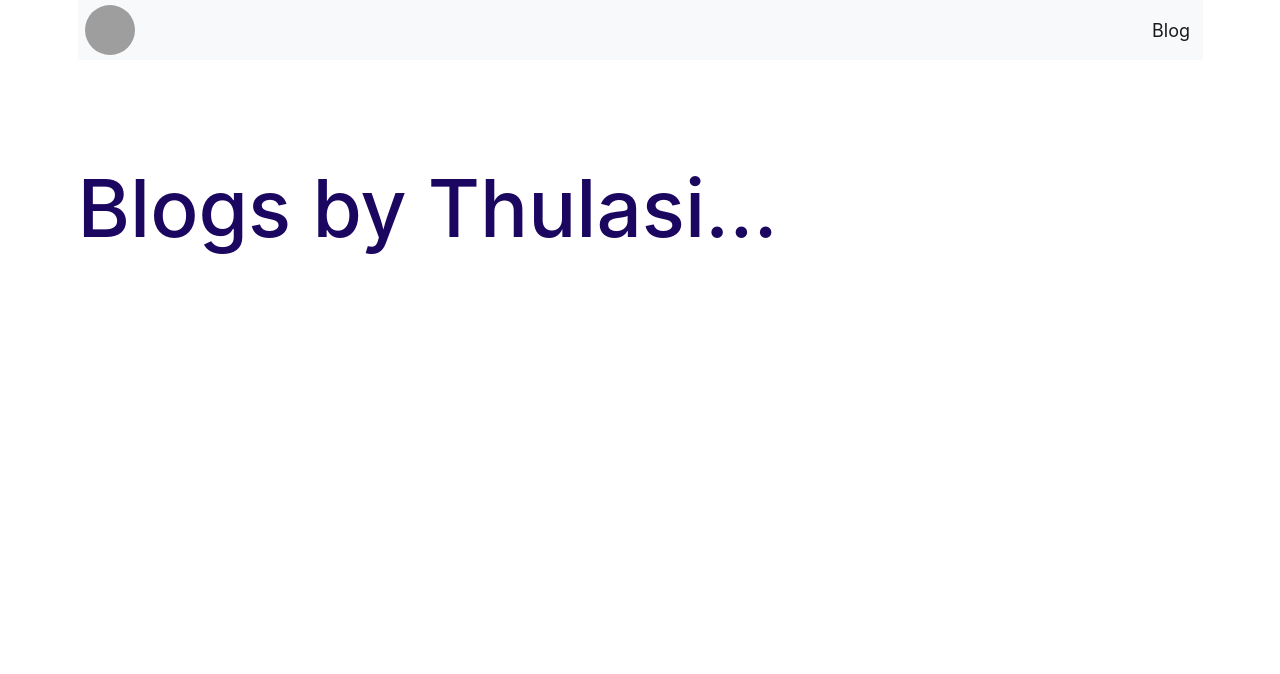
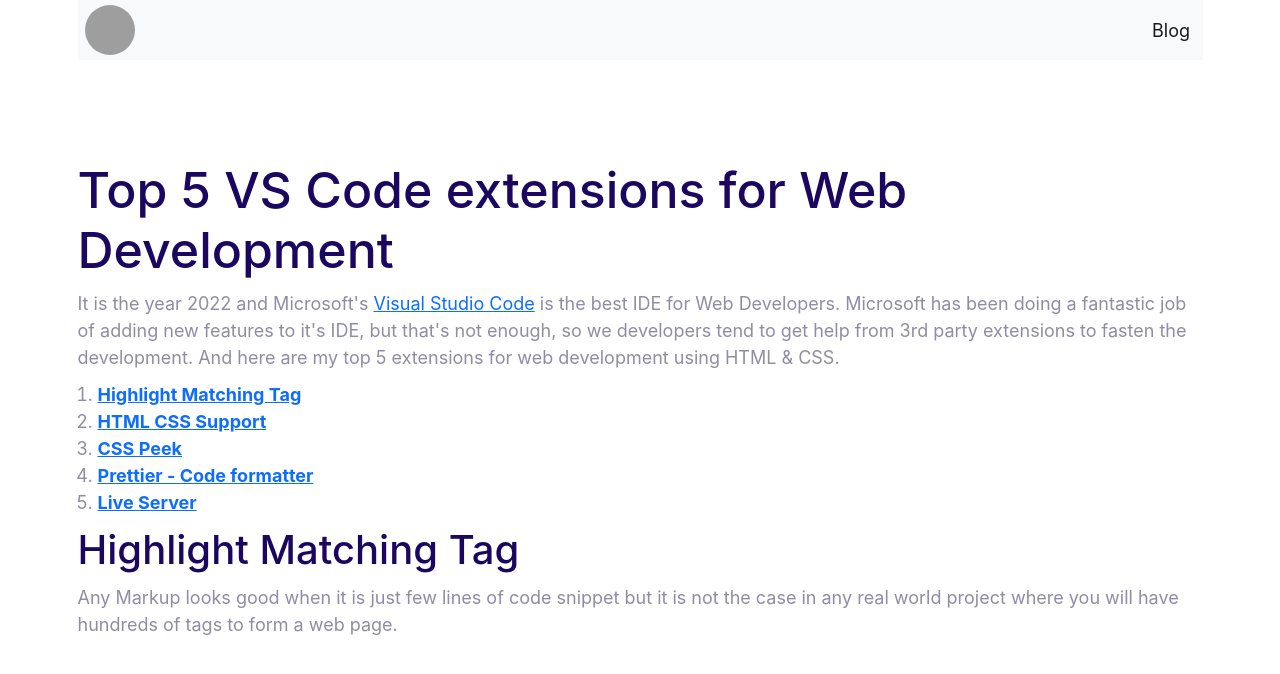
Before and after one commit to tganesh07/thulasi-ganesh.com, a React (Create React App) app: page /blog in a window 1280 px wide. Shown: the top 674 px of the page. Built offline with nearby package versions, Linux system fonts and the light colour scheme; grey boxes are pictures that could not be loaded.

Commit message:
add markdown-to-jsx and first markdown blog

```diff
--- a/package.json
+++ b/package.json
@@ -6,6 +6,7 @@
         "@testing-library/jest-dom": "^5.14.1",
         "@testing-library/react": "^13.0.0",
         "@testing-library/user-event": "^13.2.1",
+        "markdown-to-jsx": "^7.1.7",
         "react": "^18.2.0",
         "react-dom": "^18.2.0",
         "react-router-dom": "^6.3.0",
--- a/src/App.js
+++ b/src/App.js
@@ -7,7 +7,8 @@
 
 function App() {
     return (
-        <div class="container">
+        //TODO: remove bootstrap class
+        <div className="container">
             <Router>
                 <NavBar />
                 <div className="content">
--- a/src/page/Blogs/index.js
+++ b/src/page/Blogs/index.js
@@ -1,7 +1,19 @@
-import React from "react";
+import React, { useState, useEffect } from "react";
+import Markdown from "markdown-to-jsx";
 
 const Blogs = () => {
-    return <h1>Blogs by Thulasi...</h1>;
+    const [post, setPost] = useState("");
+    const fileName = "Top5VSCodeExtensions.md";
+
+    useEffect(() => {
+        import(`./markdown/${fileName}`).then((res) => {
+            fetch(res.default)
+                .then((res) => res.text())
+                .then((res) => setPost(res))
+                .catch((err) => console.log(err));
+        });
+    }, []);
+    return <Markdown>{post}</Markdown>;
 };
 
 export default Blogs;
--- /dev/null
+++ b/src/page/Blogs/markdown/Top5VSCodeExtensions.md
@@ -0,0 +1,13 @@
+# Top 5 VS Code extensions for Web Development
+
+It is the year 2022 and Microsoft's [Visual Studio Code](https://code.visualstudio.com/) is the best IDE for Web Developers. Microsoft has been doing a fantastic job of adding new features to it's IDE, but that's not enough, so we developers tend to get help from 3rd party extensions to fasten the development. And here are my top 5 extensions for web development using HTML & CSS.
+
+1. **[Highlight Matching Tag](https://marketplace.visualstudio.com/items?itemName=vincaslt.highlight-matching-tag)**
+2. **[HTML CSS Support](https://marketplace.visualstudio.com/items?itemName=ecmel.vscode-html-css)**
+3. **[CSS Peek](https://marketplace.visualstudio.com/items?itemName=pranaygp.vscode-css-peek)**
+4. **[Prettier - Code formatter](https://marketplace.visualstudio.com/items?itemName=esbenp.prettier-vscode)**
+5. **[Live Server](https://marketplace.visualstudio.com/items?itemName=ritwickdey.LiveServer)**
+
+## Highlight Matching Tag
+
+Any Markup looks good when it is just few lines of code snippet but it is not the case in any real world project where you will have hundreds of tags to form a web page.
--- a/src/styles/styles.css
+++ b/src/styles/styles.css
@@ -34,16 +34,16 @@
 }
 
 h1 {
-    font-size: 7rem;
+    font-size: 3rem;
     margin: 3rem 0 1rem;
 }
 
 h2 {
-    font-size: 4rem;
+    font-size: 2.4rem;
 }
 
 h3 {
-    font-size: 3rem;
+    font-size: 1.8rem;
 }
 
 p {
@@ -56,7 +56,7 @@
     }
 
     h1 {
-        font-size: 8rem;
+        font-size: 5rem;
     }
 
     h2 {
@@ -64,7 +64,7 @@
     }
 
     h3 {
-        font-size: 2.4rem;
+        font-size: 3rem;
     }
 }
 
```
